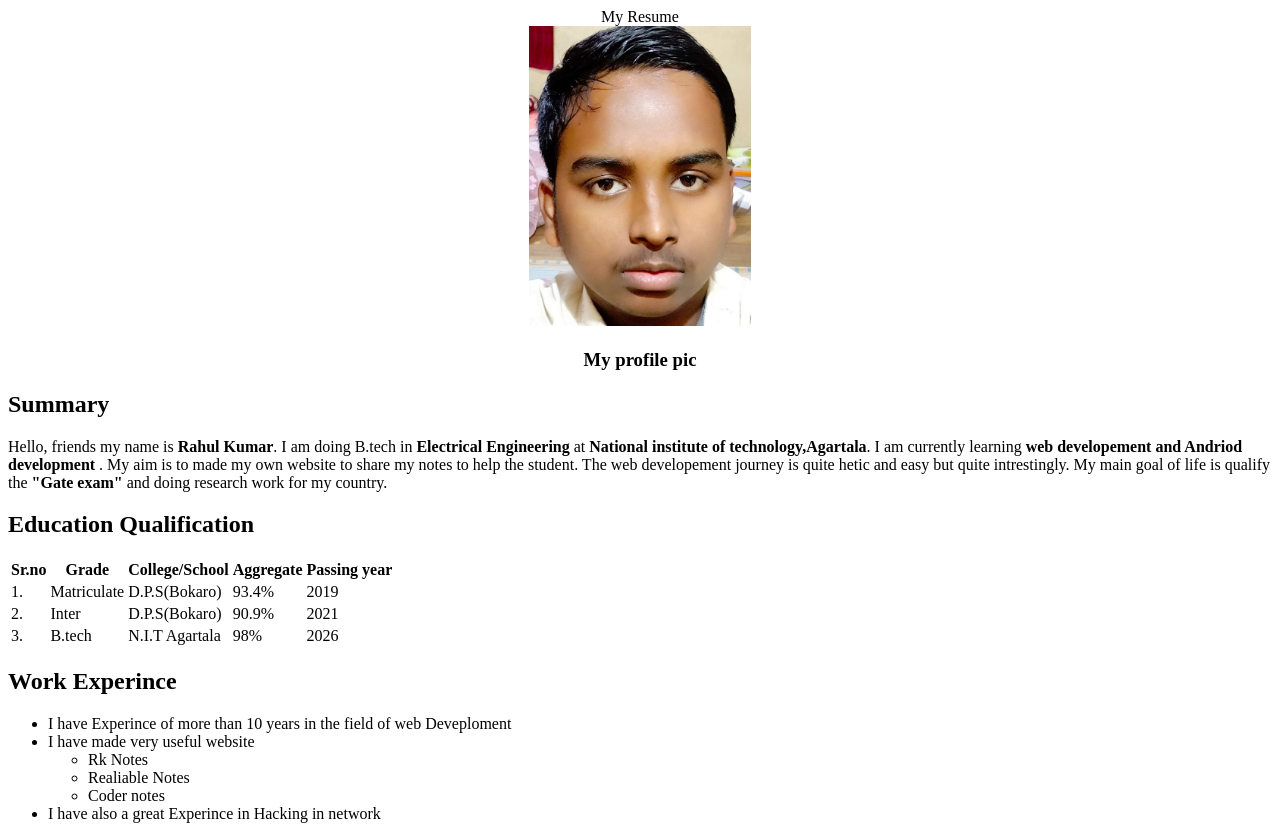
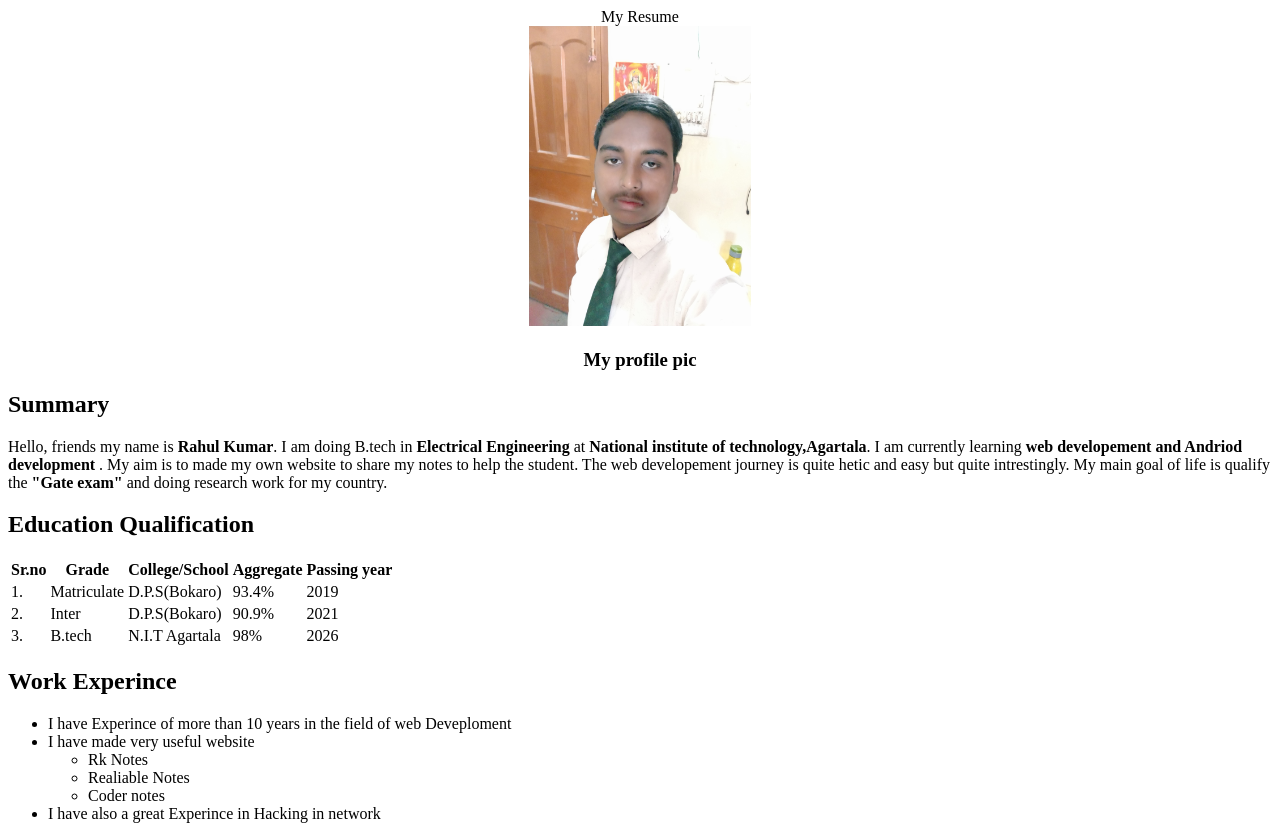
Before and after one commit to rahul10993/my-Resume, a plain HTML site: page index.html in a window 1280 px wide. Shown: the top 826 px of the page. Drawn offline with Linux system fonts and the light colour scheme.

Commit message:
Update index.html

```diff
--- a/index.html
+++ b/index.html
@@ -11,7 +11,7 @@
     <header>My Resume</header>
     </div>
     <div class="p1" style="text-align: center;">
-    <img src="rahul.jpg" alt="My photo" height="300"/>
+    <img src="img.jpg" alt="My photo" height="300"/>
     <h3>My profile pic</h3>
     </div>
     </body>
```
